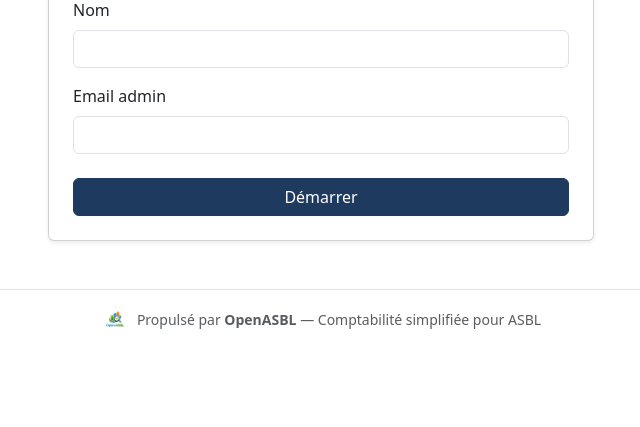
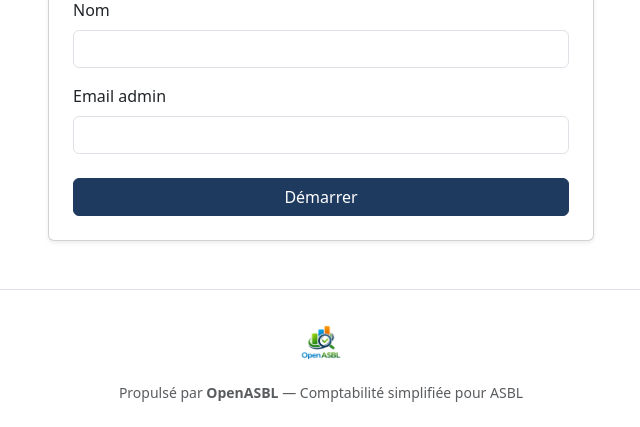
Before and after one commit to yetouse/openasbl, a Django app: page /core/setup/ in a window 1280 px wide. Shown: the part 1022-1449 px from the top of the page, without its empty margins (319-959 px from the left). Before the commit the page ends 1351 px from the top, so only its background shows below. Run offline with Django 5.2, Linux system fonts and the light colour scheme; data that the repository does not hold is empty.

Commit message:
feat: make OpenASBL logo prominent in footer and README
- Enlarge footer logo to 60px with vertical layout
- Add logo image centered at top of README for GitHub

```diff
--- a/templates/base.html
+++ b/templates/base.html
@@ -15,9 +15,9 @@
         {% include "partials/messages.html" %}
         {% block content %}{% endblock %}
     </main>
-    <footer class="text-center py-3 mt-4 border-top">
-        <div class="d-flex align-items-center justify-content-center gap-2">
-            <img src="{% static 'img/logo-openasbl.png' %}" alt="OpenASBL" style="height: 28px;">
+    <footer class="text-center py-4 mt-4 border-top">
+        <div class="d-flex flex-column align-items-center gap-2">
+            <img src="{% static 'img/logo-openasbl.png' %}" alt="OpenASBL" style="height: 60px;">
             <span class="text-muted small">Propulsé par <strong>OpenASBL</strong> — Comptabilité simplifiée pour ASBL</span>
         </div>
     </footer>
```
Also changed, not shown: README.md.
